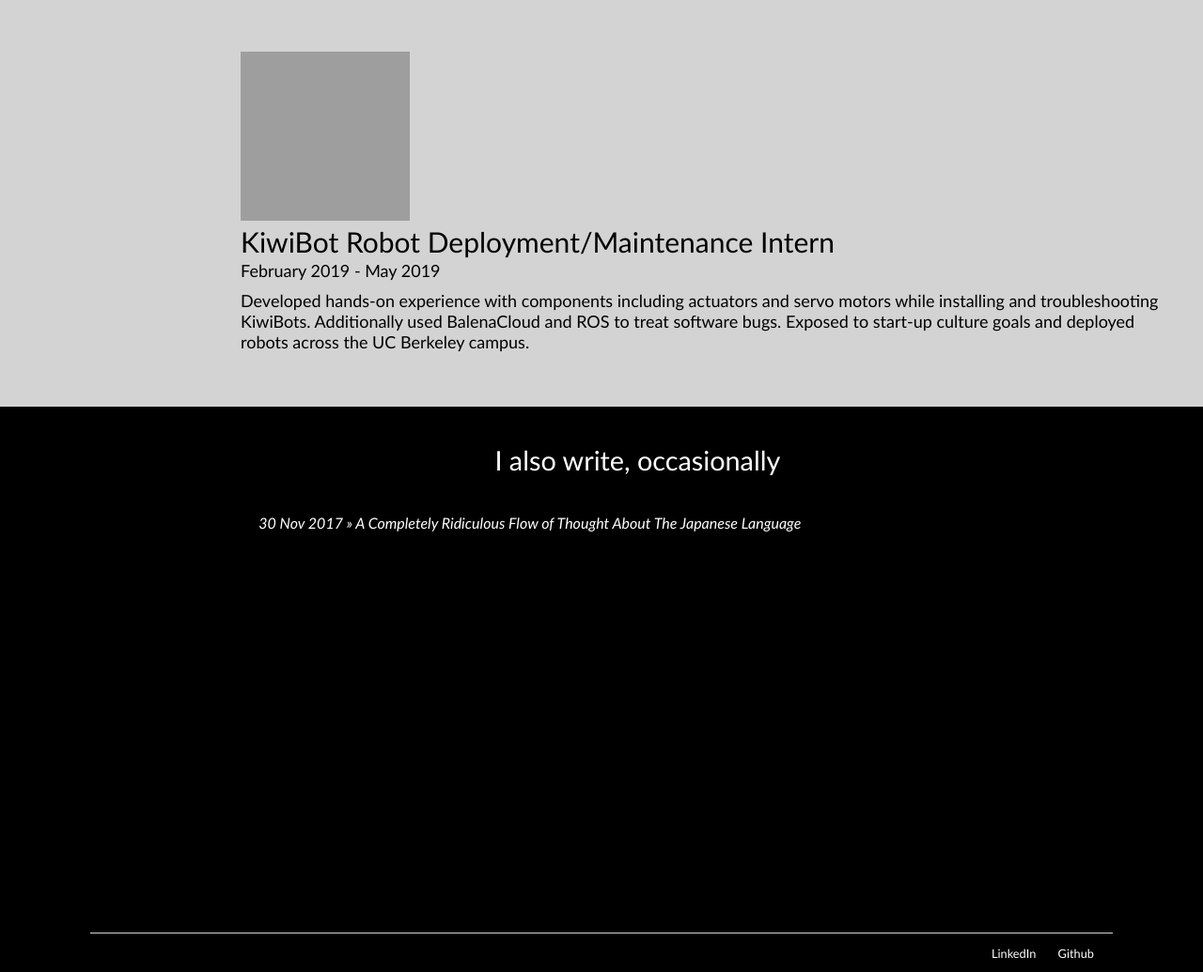
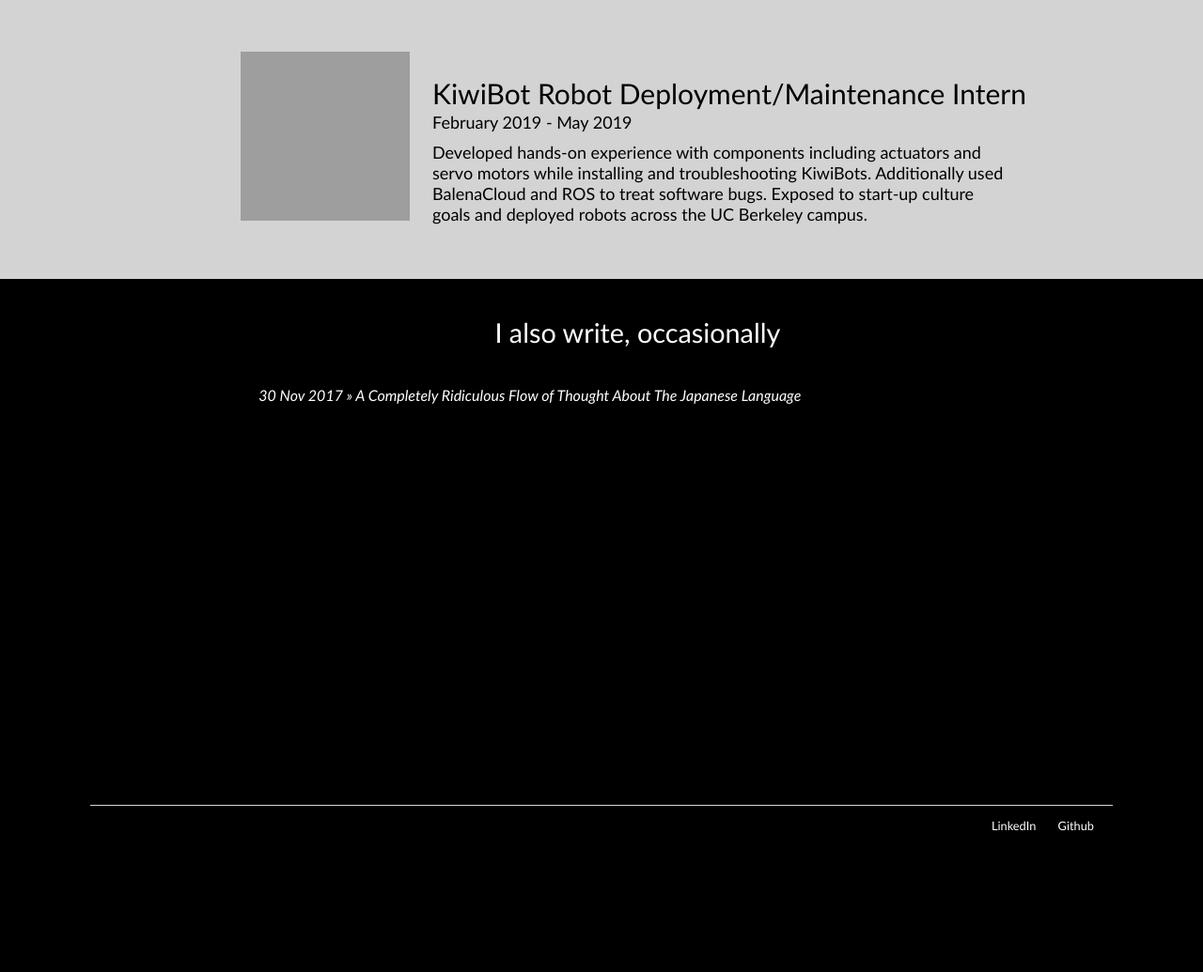
Before and after one commit to Calculasians/calculasians.github.io, a Jekyll site: the page built from index.html, in a window 1280 px wide. Shown: the part 2693-3728 px from the top of the page at 94% size. Built offline with Jekyll 4.4.1, drawn with Linux system fonts in a browser that asks for light colours; after the commit the page ends 3592 px from its top, so only the background shows below that; grey boxes are pictures that could not be loaded.

Commit message:
Update main.css

```diff
--- a/css/main.css
+++ b/css/main.css
@@ -296,6 +296,7 @@
 }
 
 .resize {
+    object-fit: cover;
     width: 180px;
     height: 180px;
 }
@@ -313,6 +314,7 @@
 
 #proj-desc-box {
     display: inline-block;
+    width: 50vw;
 }
 
 #proj-header {
```
